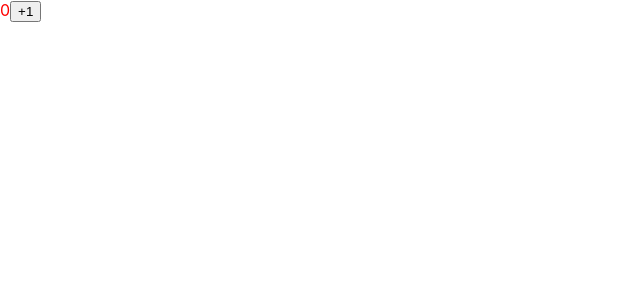
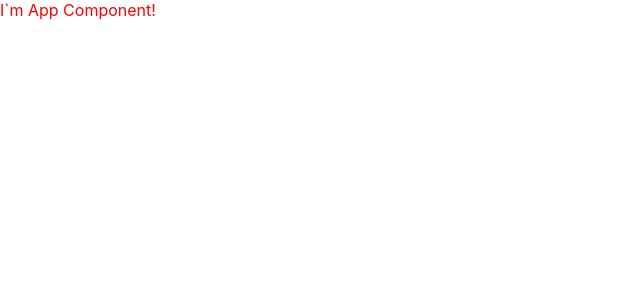
Before and after one commit to UntilTheCore/react-demo-1, a React (Create React App) app: page / in a window 1280 px wide. Shown: the top 300 px of the page, without its empty margins (0-640 px from the left). Built offline with nearby package versions, Linux system fonts and the light colour scheme.

Commit message:
使用React的jsx创建组件

```diff
--- /dev/null
+++ b/src/App.js
@@ -0,0 +1,10 @@
+import React from 'react'
+
+const App = () => {
+    // return 后面的括号等同于 React.createElement，所以必须引入React
+    return (
+        <div className="red">I`m App Component!</div>
+    )
+}
+
+export default App
--- a/src/index.js
+++ b/src/index.js
@@ -1,6 +1,7 @@
 import React from 'react';
 import ReactDOM from 'react-dom';
 import './index.css';
+import App from './App'
 
 let n = 0
 // createElement是React创建出来的一个虚拟DOM对象。
@@ -23,6 +24,6 @@ const myApp = () => React.createElement(
         )
     ]
 )
-ReactDOM.render(myApp() ,
+ReactDOM.render(<App />,
   document.getElementById('root')
 );
```
